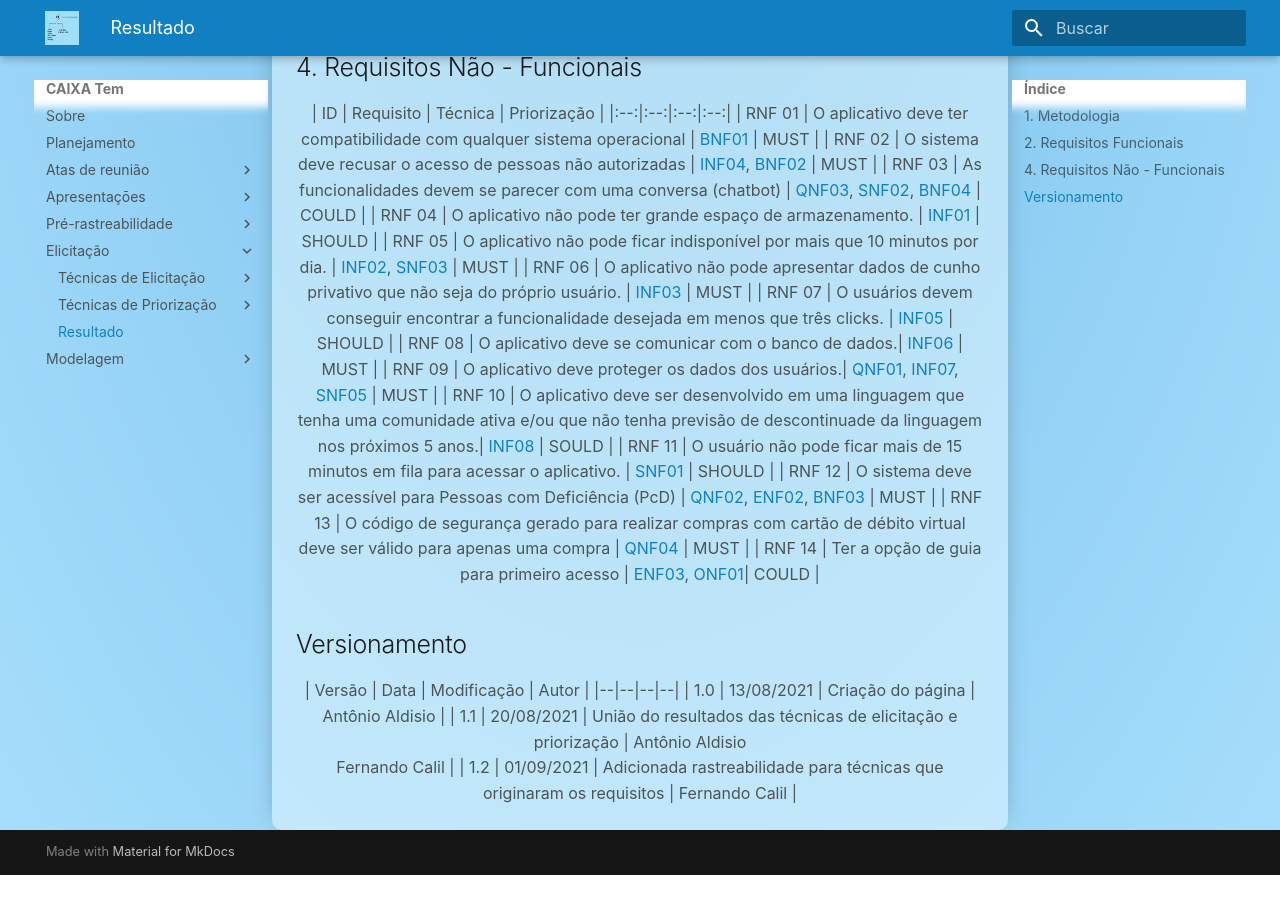
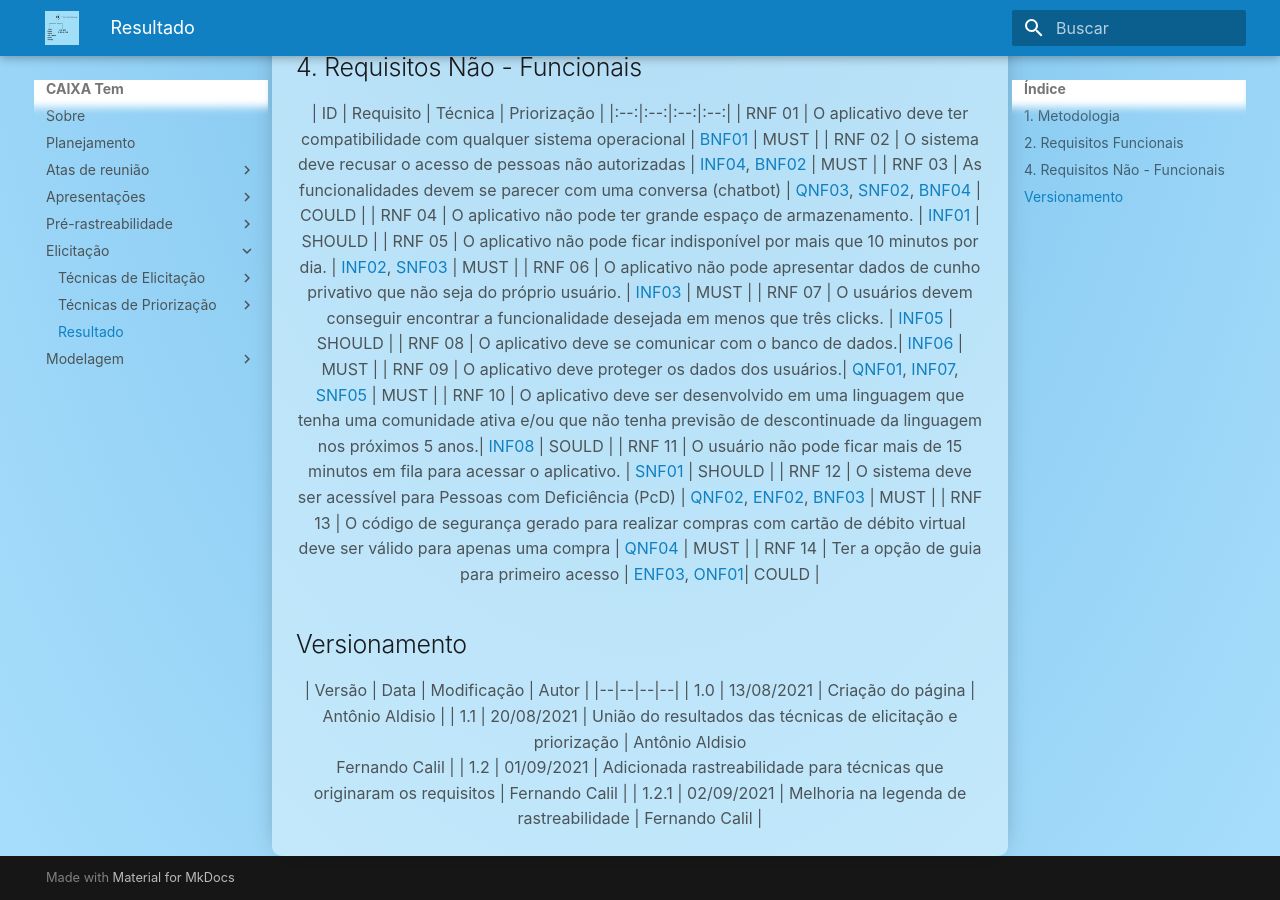
Before and after one commit to AntonioAldisio/2021.1-Caixa_Tem, an MkDocs documentation site: the page built from docs/Elicitacao/Resultado.md, in a window 1280 px wide and 900 px high, scrolled down 1626 px. Built offline with MkDocs 1.6.1 and Material for MkDocs 9.7.7, drawn with Linux system fonts in a browser that asks for light colours; some web fonts are replaced; before the commit the page ends 2501 px from its top, so only the background shows below that.

Commit message:
Versionamento

```diff
--- a/docs/Elicitacao/Resultado.md
+++ b/docs/Elicitacao/Resultado.md
@@ -100,5 +100,6 @@
 | 1.0 | 13/08/2021 | Criação do página | Antônio Aldisio |
 | 1.1 | 20/08/2021 | União do resultados das técnicas de elicitação e priorização | Antônio Aldisio<br>Fernando Calil |
 | 1.2 | 01/09/2021 | Adicionada rastreabilidade para técnicas que originaram os requisitos | Fernando Calil |
+| 1.2.1 | 02/09/2021 | Melhoria na legenda de rastreabilidade | Fernando Calil |
 
 </center>
```
